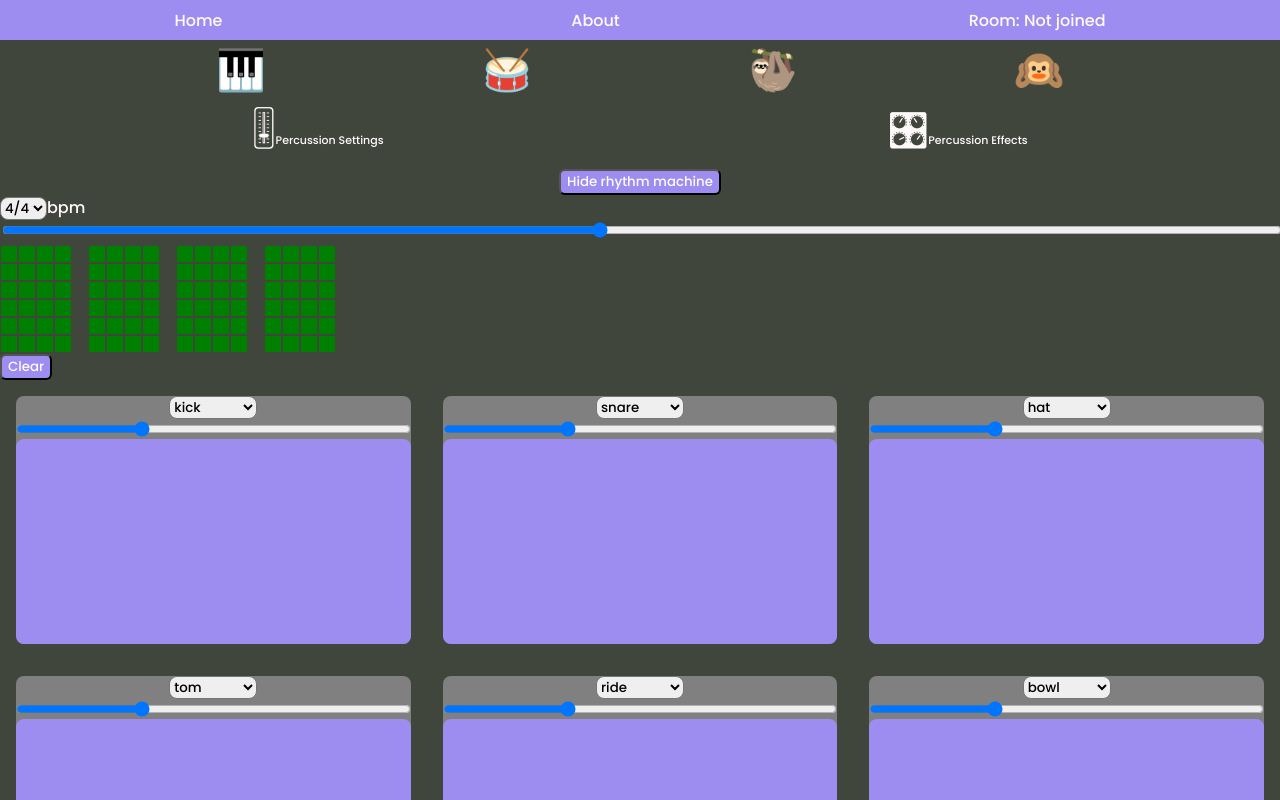
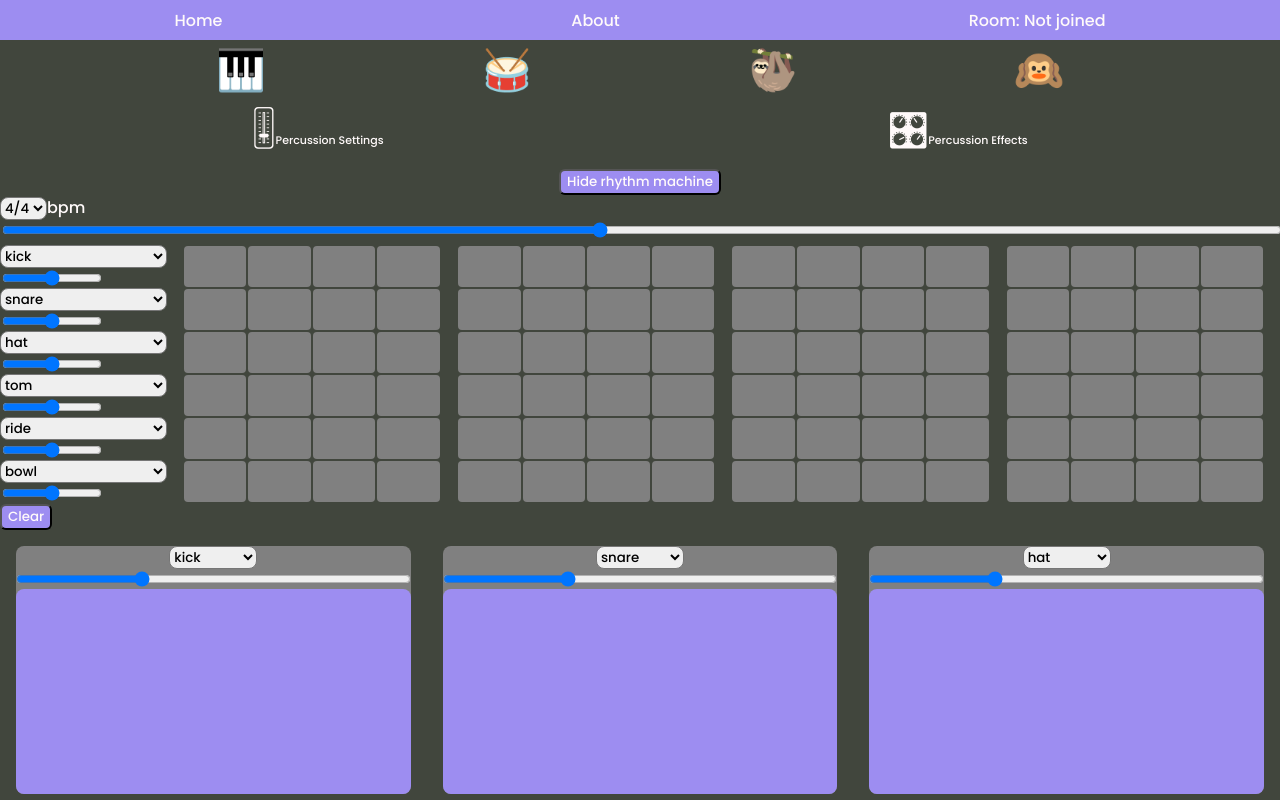
Before and after one commit to HatAndBread/One-Hand-Band, a React (Create React App) app: page /instrument/percussion in a window 1280 px wide. Both pictures are taken after a click on the button "Rhythm Machine". Shown: the top 800 px of the page. Built offline with nearby package versions, Linux system fonts and the light colour scheme.

Commit message:
separated drums and machine

```diff
--- a/src/Components/Instruments/Percussion/RhythmMachine.js
+++ b/src/Components/Instruments/Percussion/RhythmMachine.js
@@ -1,5 +1,7 @@
 import { useState, useEffect, useContext } from 'react';
 import { Context } from '../../../App';
+import { percussionTypes } from '../Percussion';
+import percussionObj from './percussionObj';
 import '../../../Styles/Components/DrumMachine.css';
 
 export default function RhythmMachine({ percussionData, setFinalData }) {
@@ -35,69 +37,135 @@ export default function RhythmMachine({ percussionData, setFinalData }) {
       console.log(e.target.dataset.drumType, e.target.dataset.beat);
       setLoopData(copy);
     };
+
+    const handleChange = (e) => {
+      const copy = JSON.parse(JSON.stringify(loopData));
+      const num = e.target.dataset.number;
+      copy[num].drum.drum = e.target.value;
+      console.log(copy);
+      setLoopData(copy);
+    };
+    const getDrumSelectors = (i) => {
+      return (
+        <div key={i} className="butt-column">
+          <div className="drum-rate-input">
+            <select defaultValue={percussionObj.one.drum} onChange={handleChange} data-number={'one'}>
+              {percussionTypes.map((type) => {
+                return <option key={type}>{type}</option>;
+              })}
+            </select>
+            <input type="range" />
+          </div>
+          <div className="drum-rate-input">
+            <select defaultValue={percussionObj.two.drum} onChange={handleChange} data-number={'two'}>
+              {percussionTypes.map((type) => {
+                return <option key={type}>{type}</option>;
+              })}
+            </select>
+            <input type="range" />
+          </div>
+          <div className="drum-rate-input">
+            <select defaultValue={percussionObj.three.drum} onChange={handleChange} data-number={'three'}>
+              {percussionTypes.map((type) => {
+                return <option key={type}>{type}</option>;
+              })}
+            </select>
+            <input type="range" />
+          </div>
+          <div className="drum-rate-input">
+            <select defaultValue={percussionObj.four.drum} onChange={handleChange} data-number={'four'}>
+              {percussionTypes.map((type) => {
+                return <option key={type}>{type}</option>;
+              })}
+            </select>
+            <input type="range" />
+          </div>
+          <div className="drum-rate-input">
+            <select defaultValue={percussionObj.five.drum} onChange={handleChange} data-number={'five'}>
+              {percussionTypes.map((type) => {
+                return <option key={type}>{type}</option>;
+              })}
+            </select>
+            <input type="range" />
+          </div>
+          <div className="drum-rate-input">
+            <select defaultValue={percussionObj.six.drum} onChange={handleChange} data-number={'six'}>
+              {percussionTypes.map((type) => {
+                return <option key={type}>{type}</option>;
+              })}
+            </select>
+            <input type="range" />
+          </div>
+        </div>
+      );
+    };
     const getOnOffButts = () => {
       const arr = [];
       const ts = parseInt(timeSignature);
-      for (let i = 0; i < ts * 4; i++) {
+      for (let i = 0; i < ts * 4 + 1; i++) {
+        if (!i) {
+          arr.push(getDrumSelectors(i));
+        } else {
           arr.push(
             <div key={i} className="butt-column">
               <div
                 id="drum-one-machine"
                 className="machine-butt"
-              data-drum-type={percussionData.one.drum}
-              data-beat={i}
+                data-drum-type={loopData.one.drum}
+                data-beat={i - 1}
                 data-number={'one'}
                 onClick={handleClick}
-              style={loopData.one.times[i] ? { backgroundColor: 'red' } : { backgroundColor: 'green' }}
+                style={loopData.one.times[i - 1] ? { backgroundColor: 'red' } : { backgroundColor: 'gray' }}
               ></div>
               <div
                 id="drum-two-machine"
                 className="machine-butt"
-              data-drum-type={percussionData.two.drum}
-              data-beat={i}
+                data-drum-type={loopData.two.drum}
+                data-beat={i - 1}
                 data-number={'two'}
                 onClick={handleClick}
-              style={loopData.two.times[i] ? { backgroundColor: 'red' } : { backgroundColor: 'green' }}
+                style={loopData.two.times[i - 1] ? { backgroundColor: 'red' } : { backgroundColor: 'gray' }}
               ></div>
               <div
                 id="drum-three-machine"
                 className="machine-butt"
-              data-drum-type={percussionData.three.drum}
-              data-beat={i}
+                data-drum-type={loopData.three.drum}
+                data-beat={i - 1}
                 data-number={'three'}
                 onClick={handleClick}
-              style={loopData.three.times[i] ? { backgroundColor: 'red' } : { backgroundColor: 'green' }}
+                style={loopData.three.times[i - 1] ? { backgroundColor: 'red' } : { backgroundColor: 'gray' }}
               ></div>
               <div
                 id="drum-four-machine"
                 className="machine-butt"
-              data-drum-type={percussionData.four.drum}
-              data-beat={i}
+                data-drum-type={loopData.four.drum}
+                data-beat={i - 1}
                 data-number={'four'}
                 onClick={handleClick}
-              style={loopData.four.times[i] ? { backgroundColor: 'red' } : { backgroundColor: 'green' }}
+                style={loopData.four.times[i - 1] ? { backgroundColor: 'red' } : { backgroundColor: 'gray' }}
               ></div>
               <div
                 id="drum-five-machine"
                 className="machine-butt"
-              data-drum-type={percussionData.five.drum}
-              data-beat={i}
+                data-drum-type={loopData.five.drum}
+                data-beat={i - 1}
                 data-number={'five'}
                 onClick={handleClick}
-              style={loopData.five.times[i] ? { backgroundColor: 'red' } : { backgroundColor: 'green' }}
+                style={loopData.five.times[i - 1] ? { backgroundColor: 'red' } : { backgroundColor: 'gray' }}
               ></div>
               <div
                 id="drum-six-machine"
                 className="machine-butt"
-              data-drum-type={percussionData.six.drum}
-              data-beat={i}
+                data-drum-type={loopData.six.drum}
+                data-beat={i - 1}
                 data-number={'six'}
                 onClick={handleClick}
-              style={loopData.six.times[i] ? { backgroundColor: 'red' } : { backgroundColor: 'green' }}
+                style={loopData.six.times[i - 1] ? { backgroundColor: 'red' } : { backgroundColor: 'gray' }}
               ></div>
             </div>
           );
-        if ((i + 1) % 4 === 0) {
+        }
+        if (i % 4 === 0) {
           arr.push(<div key={Math.random()} className="machine-divider"></div>);
         }
       }
--- a/src/Styles/Components/DrumMachine.css
+++ b/src/Styles/Components/DrumMachine.css
@@ -8,12 +8,22 @@
 .butt-column {
   display: flex;
   flex-direction: column;
+  flex-grow: 1;
+}
+
+.butt-column input {
+  max-width: 100px;
+}
+
+.drum-rate-input {
+  display: flex;
+  flex-direction: column;
 }
 
 .machine-butt {
-  width: 16px;
-  height: 16px;
   margin: 1px;
+  flex-grow: 1;
+  border-radius: 4px;
 }
 
 .machine-divider {
```
Also changed, not shown: 1 other file (tests, documents, lock files or other folders). Lines whose indentation alone changed are shown as unchanged.
